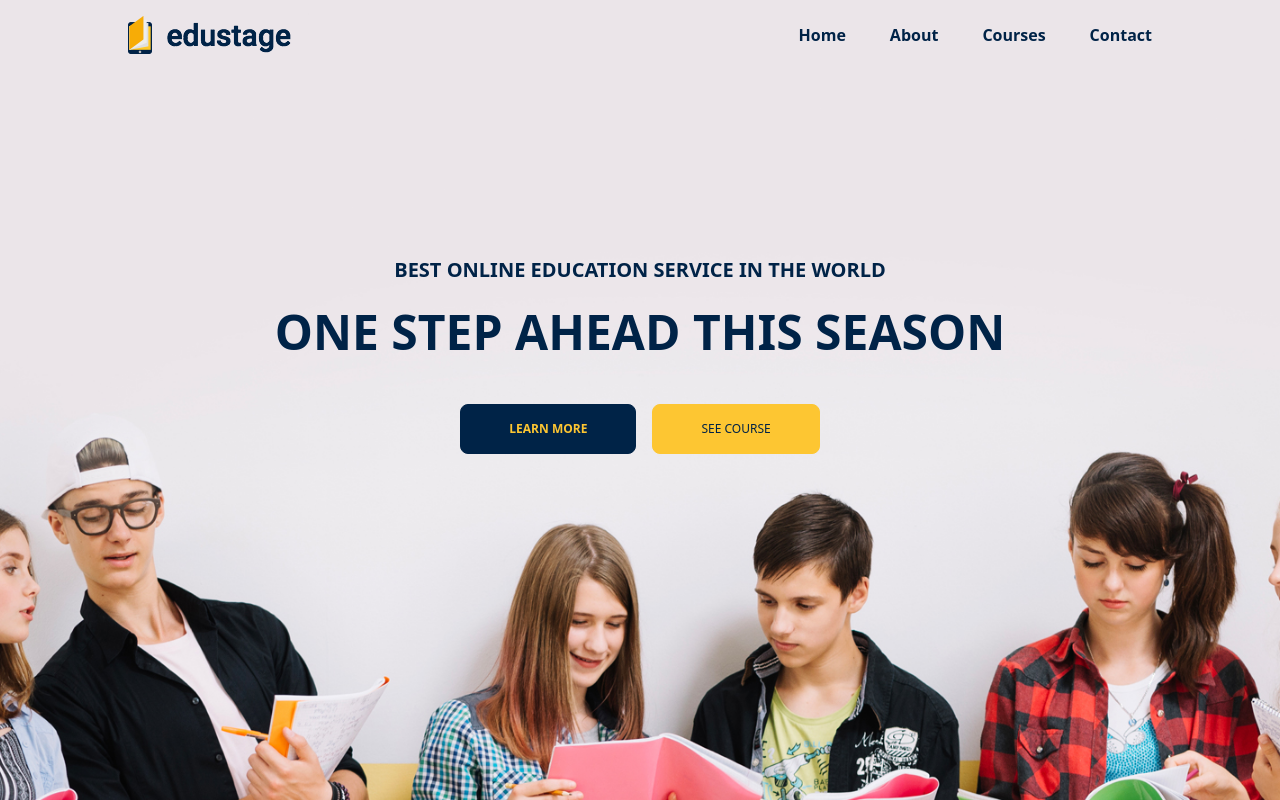
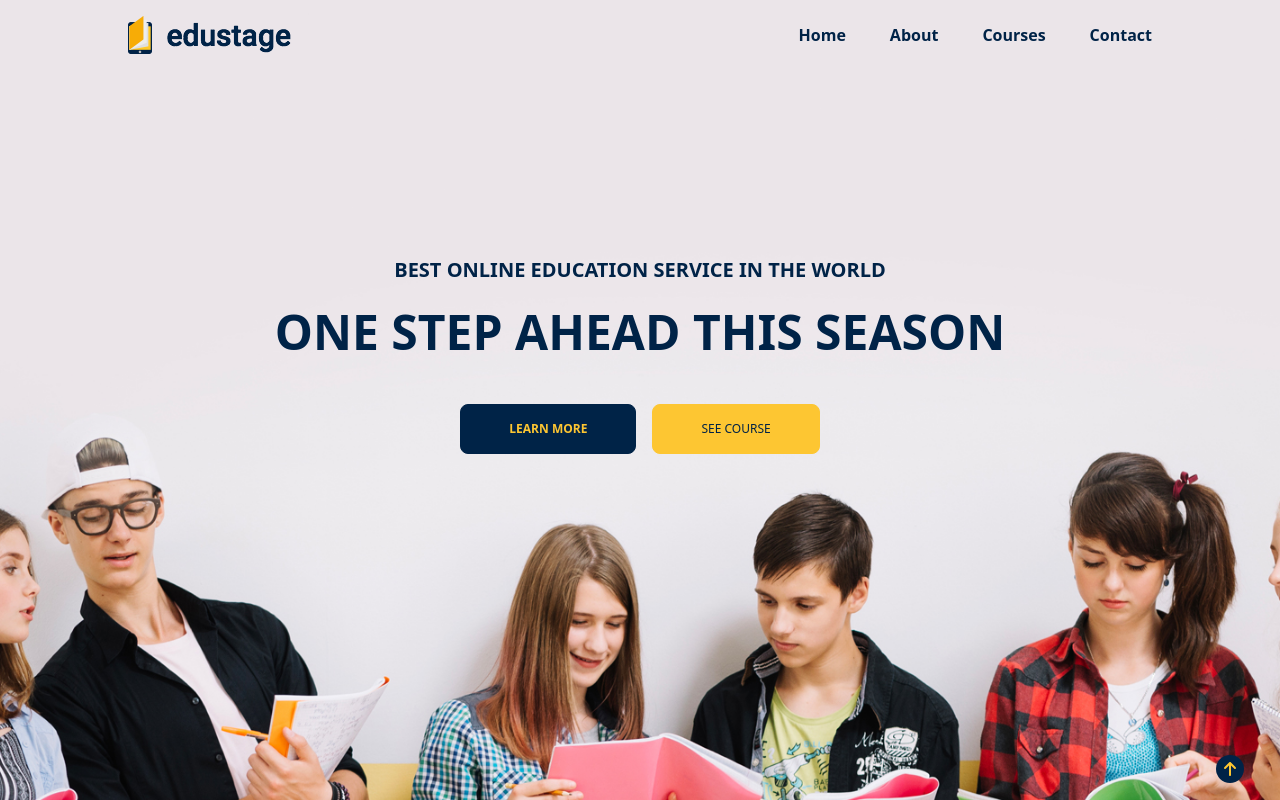
Before and after one commit to beaux-noodos/Landing, a React (Vite) app: page /home in a window 1280 px wide. Shown: the top 800 px of the page. Built offline with nearby package versions, Linux system fonts and the light colour scheme.

Commit message:
feat: add a button ToTheTop

```diff
--- /dev/null
+++ b/src/components/ToTheTop.jsx
@@ -0,0 +1,15 @@
+import { faArrowUp } from "@fortawesome/free-solid-svg-icons";
+import { FontAwesomeIcon } from "@fortawesome/react-fontawesome";
+
+const ToTheTop = () => {
+    const handleClick = (e) => {
+        e.preventDefault();
+        document.documentElement.scrollIntoView({ behavior: 'smooth' });
+    };
+
+    return (
+        <a href="#" onClick={handleClick} className="fixed z-20 mt-[95vh] ml-[95vw] text-center bg-secondary text-primary rounded-full px-2 py-0.5 animate-bounce"><FontAwesomeIcon icon={faArrowUp} /></a>
+    );
+};
+
+export default ToTheTop;
--- a/src/pages/About.jsx
+++ b/src/pages/About.jsx
@@ -1,5 +1,6 @@
 import AboutSection from "../components/about/AboutSection";
 import Banner from "../components/Banner";
+import ToTheTop from "../components/ToTheTop";
 import Features from "../components/features/Features";
 import Footer from "../components/Footer";
 import Navbar from "../components/NavBar";
@@ -8,6 +9,7 @@ import TestimonialsSection from "../components/testimonial/TestimonialsSection";
 export const About = () => {
   return (
     <>
+      <ToTheTop />
       <Navbar bg='bg-secondary' linkColor='text-white' logo='img/logo2.png' />
       <Banner title='About us' link='About Us' />
       <AboutSection />
--- a/src/pages/Contact.jsx
+++ b/src/pages/Contact.jsx
@@ -1,11 +1,13 @@
 import Banner from "../components/Banner";
 import Footer from "../components/Footer";
 import Navbar from "../components/NavBar";
+import ToTheTop from "../components/ToTheTop";
 import ContactSection from "../components/contact/ContactSection";
 
 export const Contact = () => {
     return (
         <>
+            <ToTheTop />
             <Navbar bg='bg-secondary' linkColor='text-white' logo='img/logo2.png' />
             <Banner title='Contact us' link='Contact' />
             <ContactSection />
--- a/src/pages/Course.jsx
+++ b/src/pages/Course.jsx
@@ -4,10 +4,12 @@ import Features from "../components/features/Features";
 import Footer from "../components/Footer";
 import Navbar from "../components/NavBar";
 import RegistrationArea from "../components/registration/RegistrationArea";
+import ToTheTop from "../components/ToTheTop";
 
 export const Course = () => {
   return (
     <>
+      <ToTheTop />
       <Navbar bg='bg-secondary' linkColor='text-white' logo='img/logo2.png' />
       <Banner title='Courses' link='Courses' />
       <div className="pt-32">
--- a/src/pages/CourseDetails.jsx
+++ b/src/pages/CourseDetails.jsx
@@ -6,6 +6,7 @@ import ReviewCard from "../components/courseDetails/ReviewCard";
 import ReviewForm from "../components/courseDetails/ReviewForm";
 import Footer from "../components/Footer";
 import Navbar from "../components/NavBar";
+import ToTheTop from "../components/ToTheTop";
 
 export const CourseDetails = () => {
 
@@ -61,6 +62,7 @@ export const CourseDetails = () => {
 
     return (
         <>
+            <ToTheTop />
             <Navbar bg='bg-secondary' linkColor='text-white' logo='img/logo2.png' />
             <Banner title='Course Details' link='Courses Details' />
             <div className="flex py-32 px-28 gap-9">
--- a/src/pages/Home.jsx
+++ b/src/pages/Home.jsx
@@ -1,5 +1,6 @@
 import Footer from "../components/Footer";
 import Navbar from "../components/NavBar";
+import ToTheTop from "../components/ToTheTop";
 import PopularCourses from "../components/course/PopularCourse";
 import EventsArea from "../components/event/EventsArea";
 import Features from "../components/features/Features";
@@ -11,6 +12,7 @@ import TrainerArea from "../components/trainer/TrainerArea";
 export const Home = () => {
   return (
     <>
+      <ToTheTop />
       <Navbar bg='bg-white' linkColor='text-secondary' logo='img/logo.png' />
       <HomeBanner />
       <Features bg='bg-white' titleColor='text-secondary'/>
```
